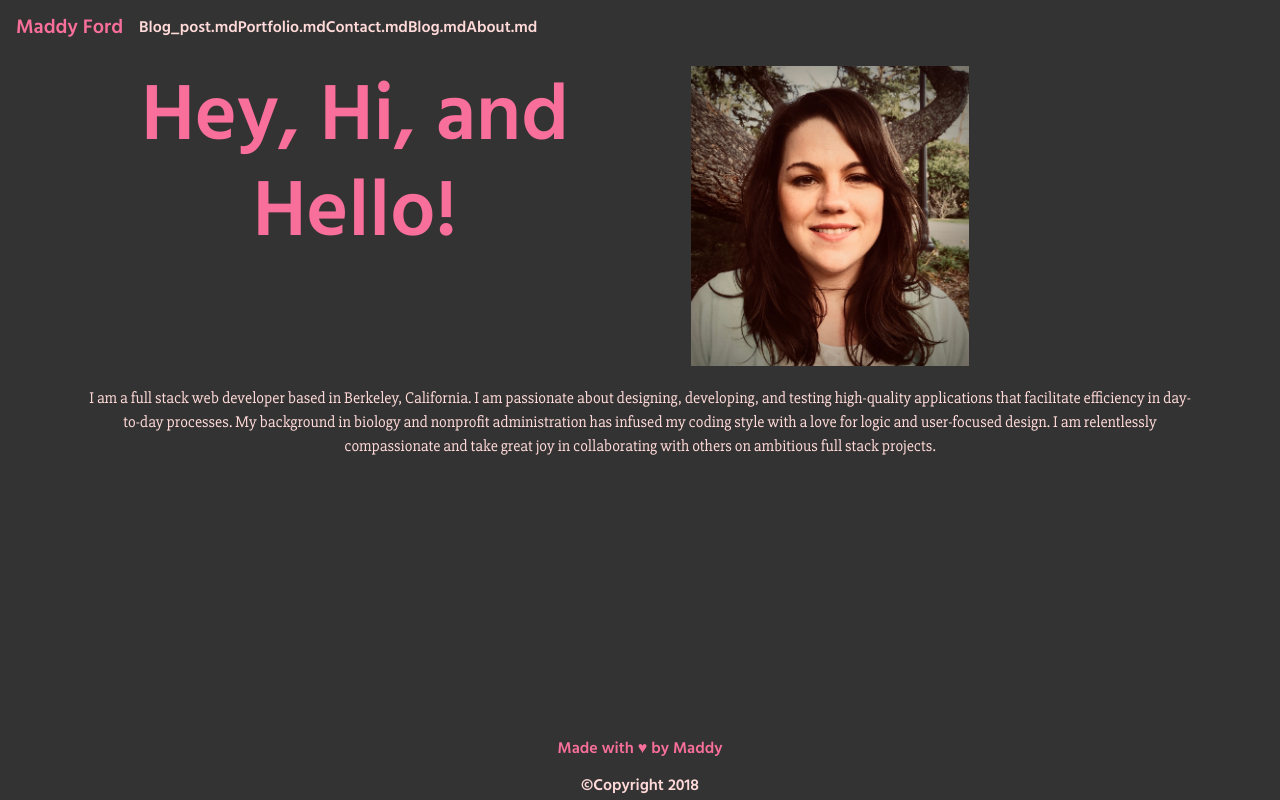
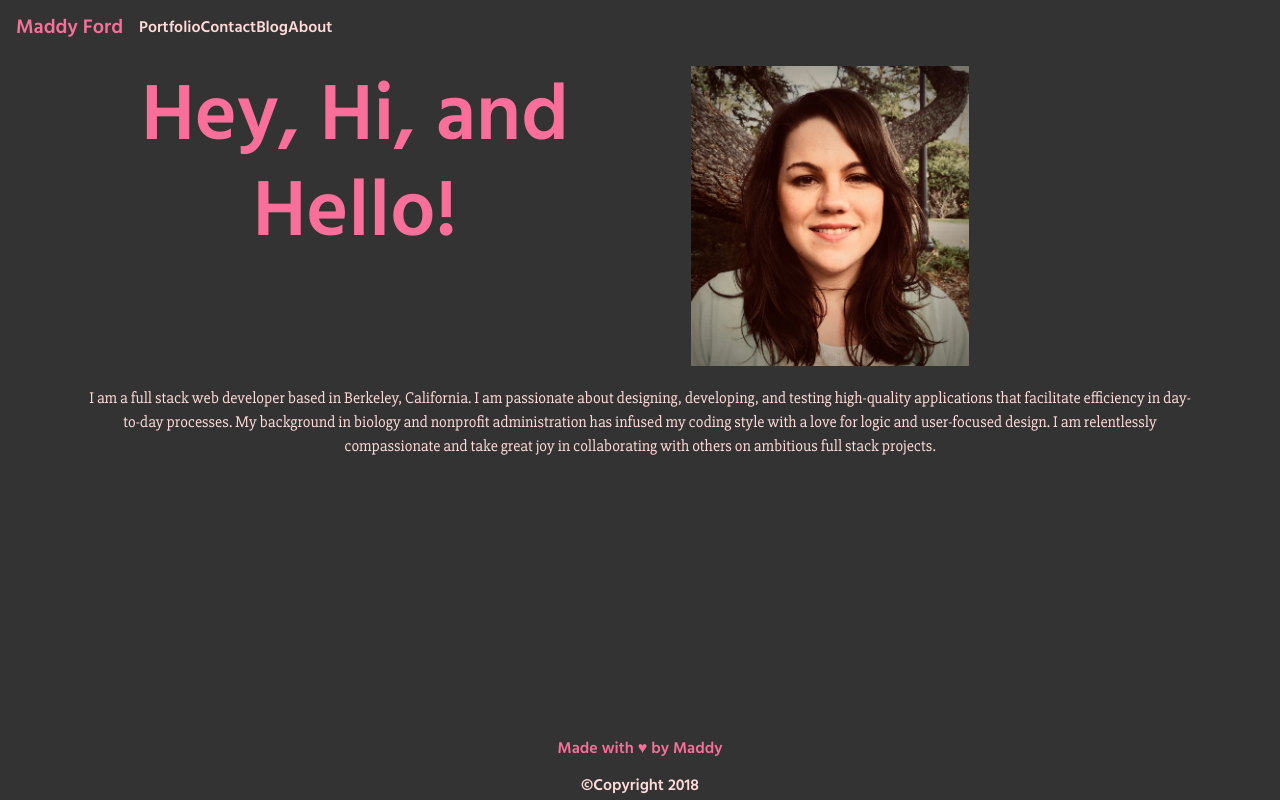
Before and after one commit to mford008/supergirl, a plain HTML site: page docs/about.html in a window 1280 px wide. Drawn offline with nearby package versions, Linux system fonts and the light colour scheme.

Commit message:
THE ACTIVE TAB IS ALIVE

```diff
--- a/docs/about.html
+++ b/docs/about.html
@@ -21,25 +21,40 @@
       <div class="collapse navbar-collapse" id="navbarSupportedContent">
             <ul class="navbar-nav mr-auto" id="navigation">
 
-              <li class="active">
-                <a href="docs/blog_post.html">Blog_post.md</a>
-              </li>
 
-              <li class="active">
-                <a href="docs/portfolio.html">Portfolio.md</a>
-              </li>
 
-              <li class="active">
-                <a href="docs/contact.html">Contact.md</a>
-              </li>
 
-              <li class="active">
-                <a href="docs/blog.html">Blog.md</a>
-              </li>
 
-              <li class="active">
-                <a href="docs/about.html">About.md</a>
-              </li>
+                  <li class="nav-item">
+                    <a href="docs/portfolio.html">Portfolio</a>
+                  </li>
+
+
+
+
+
+                  <li class="nav-item">
+                    <a href="docs/contact.html">Contact</a>
+                  </li>
+
+
+
+
+
+                  <li class="nav-item">
+                    <a href="docs/blog.html">Blog</a>
+                  </li>
+
+
+
+
+
+                <!-- if the current page is what I'm inserting into -->
+                  <li class="nav-item active">
+                    <a href="docs/about.html">About</a>
+                  </li>
+
+
 
             </ul>
       </div>
```
Also changed, not shown: docs/blog.html (+30 -15 lines), docs/blog_post.html (+29 -15 lines), docs/contact.html (+30 -15 lines), docs/portfolio.html (+30 -15 lines), templates/base.html (+12 -3 lines), 1 other file.
